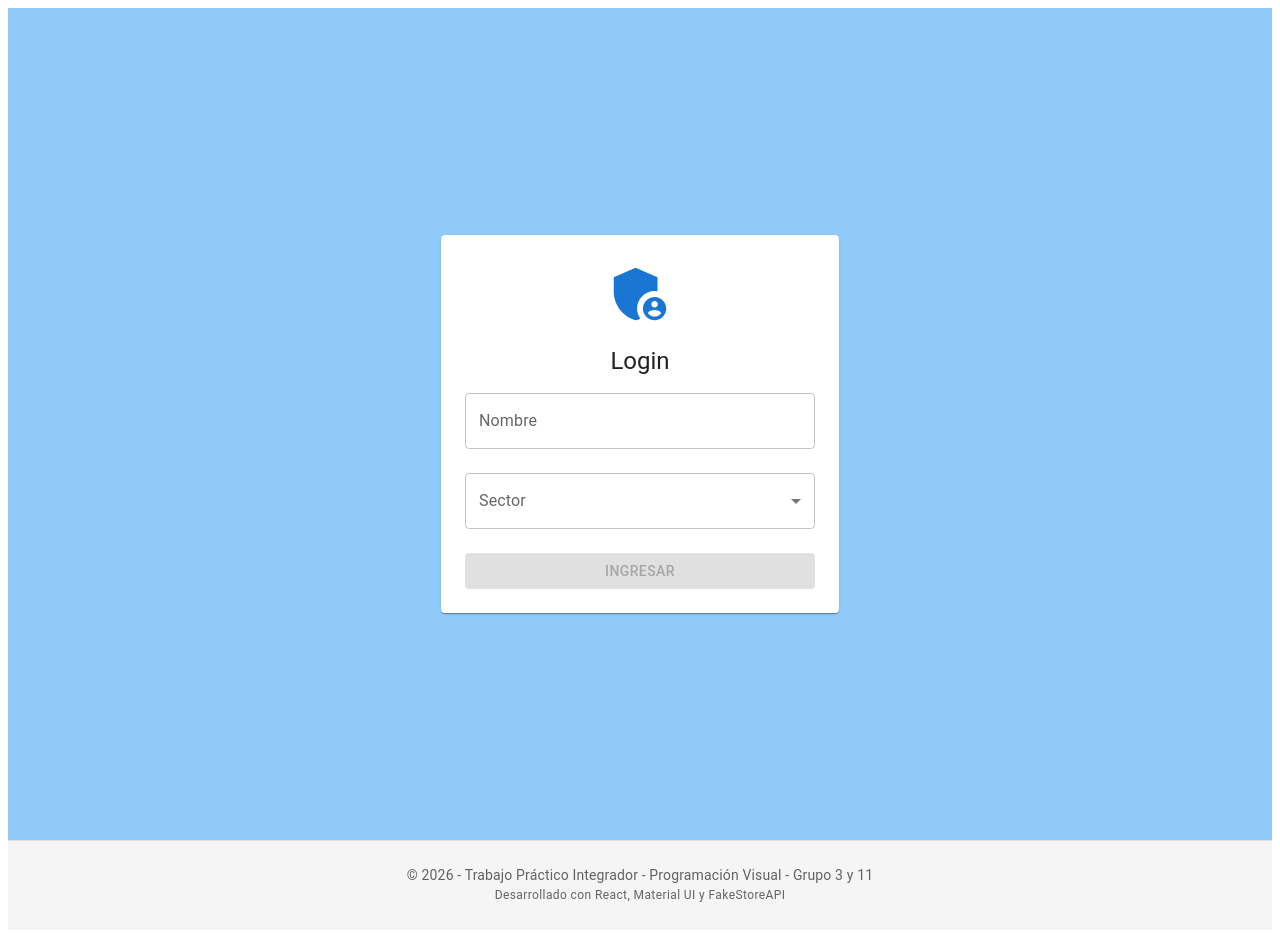
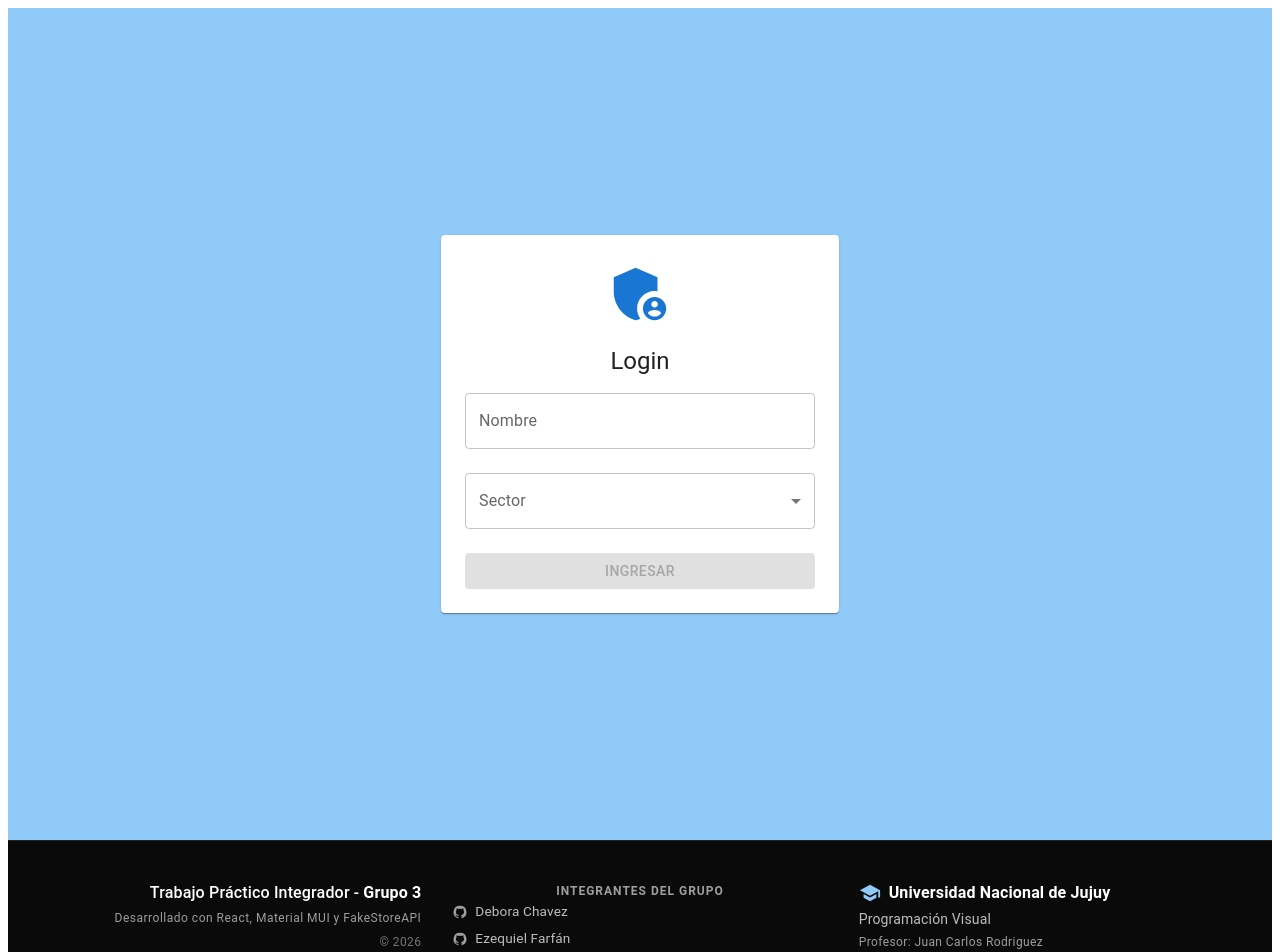
Before and after one commit to nicolemendivil/pv_tp_integrador_grupo3y11, a React (Vite) app in the folder pv_tp_integrador_grupo3y11/: page /login in a window 1280 px wide. Shown: the top 952 px of the page. Built offline with nearby package versions, Linux system fonts and the light colour scheme.

Commit message:
Pagina aparte para Alta Cliente y Footer mejorado

```diff
--- a/pv_tp_integrador_grupo3y11/src/App.jsx
+++ b/pv_tp_integrador_grupo3y11/src/App.jsx
@@ -9,6 +9,7 @@ import { useAdmin } from "./context/AdminContext";
 
 import ListaClientes from "./views/ListaClientes";
 import DetalleCliente from "./views/DetalleCliente";
+import FormularioAltaClientes from "./components/common/FormularioAltaCliente";
 
 function App() {
   // Se obtiene el estado del administrador desde el contexto global
@@ -40,6 +41,10 @@ function App() {
           path="/clientes/:id"
           element={admin ? <DetalleCliente /> : <Navigate to="/login" />}
         />
+         <Route
+          path="/alta"
+          element={admin ? <FormularioAltaClientes /> : <Navigate to="/login" />}
+        />
       </Routes>
       <Footer></Footer>
     </>
--- a/pv_tp_integrador_grupo3y11/src/components/layout/Footer.jsx
+++ b/pv_tp_integrador_grupo3y11/src/components/layout/Footer.jsx
@@ -1,30 +1,139 @@
 import React from "react";
-import { Box, Typography, Container } from "@mui/material";
+import {
+  Box,
+  Container,
+  Typography,
+  Link,
+  Stack,
+  Divider,
+  Grid,
+} from "@mui/material";
+import GitHubIcon from "@mui/icons-material/GitHub";
+import SchoolIcon from "@mui/icons-material/School";
 const Footer = () => {
+  const integrantes = [
+    { nombre: "Debora Chavez", github: "https://github.com/chavezdebora" },
+    {
+      nombre: "Ezequiel Farfán",
+      github: "https://github.com/ezequielfarfan03",
+    },
+    {
+      nombre: "Nicole Mendivil Cabrera",
+      github: "https://github.com/nicolemendivil",
+    },
+  ];
   return (
     <Box
       component="footer"
       sx={{
-        py: 3,
+        backgroundColor: "#0a0a0a",
+        color: "grey.400",
+        py: 5,
         px: 2,
         mt: "auto",
-        backgroundColor: "#f5f5f5",
-        borderTop: "1px solid #e0e0e0",
-        textAlign: "center",
+        borderTop: "1px solid",
+        borderColor: "grey.900",
       }}
     >
-      <Container maxWidth="sm">
-        <Typography variant="body2" color="textSecondary">
-          © 2026 - Trabajo Práctico Integrador - Programación Visual - Grupo 3 y 11
-        </Typography>
-        <Typography
-          variant="caption"
-          color="textSecondary"
-          display="block"
-          sx={{ mt: 0.5 }}
+      <Container maxWidth="xl">
+        {/* Grid moderno de MUI nivelado arriba con flex-start */}
+        <Grid
+          container
+          spacing={4}
+          alignItems="flex-start"
+          justifyContent="space-between"
         >
-          Desarrollado con React, Material UI y FakeStoreAPI
-        </Typography>
+          <Grid
+            size={{ xs: 12, md: 4 }}
+            sx={{ textAlign: { xs: "left", md: "right" } }}
+          >
+            <Stack spacing={0.5}>
+              <Typography
+                variant="body1"
+                sx={{ color: "#ffffff", fontWeight: 500 }}
+              >
+                Trabajo Práctico Integrador -{" "}
+                <span style={{ color: "#ffffff", fontWeight: "bold" }}>
+                  Grupo 3
+                </span>
+              </Typography>
+              <Typography
+                variant="caption"
+                sx={{ color: "grey.500", letterSpacing: 0.5, mt: 0.5 }}
+              >
+                Desarrollado con React, Material MUI y FakeStoreAPI
+              </Typography>
+              <Typography variant="caption" sx={{ color: "grey.600", mt: 0.5 }}>
+                &copy; 2026
+              </Typography>
+            </Stack>
+          </Grid>
+
+          {/* COLUMNA: Integrantes */}
+          <Grid
+            size={{ xs: 12, md: 4 }}
+            sx={{ textAlign: { xs: "left", md: "center" } }}
+          >
+            <Typography
+              variant="caption"
+              display="block"
+              sx={{
+                color: "grey.500",
+                mb: 1.5,
+                textTransform: "uppercase",
+                letterSpacing: 1,
+                fontWeight: 600,
+              }}
+            >
+              Integrantes del Grupo
+            </Typography>
+            <Stack
+              direction="column"
+              spacing={1}
+              justifyContent="center"
+              alignItems={{ xs: "flex-start", md: "center" }}
+            >
+              {integrantes.map((alumno, index) => (
+                <Link
+                  key={index}
+                  href={alumno.github}
+                  target="_blank"
+                  rel="noopener"
+                  color="inherit"
+                  underline="hover"
+                  sx={{
+                    display: "flex",
+                    alignItems: "center",
+                    gap: 1,
+                    "&:hover": { color: "#90caf9" },
+                  }}
+                >
+                  <GitHubIcon sx={{ fontSize: 14, color: "grey.500" }} />
+                  <Typography variant="body2" sx={{ fontSize: "0.85rem" }}>
+                    {alumno.nombre}
+                  </Typography>
+                </Link>
+              ))}
+            </Stack>
+          </Grid>
+          {/* COLUMNA : Universidad */}
+          <Grid size={{ xs: 12, md: 4 }}>
+            <Stack spacing={0.5}>
+              <Box sx={{ display: 'flex', alignItems: 'center', gap: 1, mb: 0.5 }}>
+                <SchoolIcon sx={{ color: '#90caf9', fontSize: 22 }} />
+                <Typography variant="body1" sx={{ color: '#ffffff', fontWeight: 600 }}>
+                  Universidad Nacional de Jujuy
+                </Typography>
+              </Box>
+              <Typography variant="body2" sx={{ color: 'grey.400' }}>
+                Programación Visual
+              </Typography>
+              <Typography variant="caption" sx={{ color: 'grey.500' }}>
+                Profesor: Juan Carlos Rodriguez
+              </Typography>
+            </Stack>
+          </Grid>
+        </Grid>
       </Container>
     </Box>
   );
```
